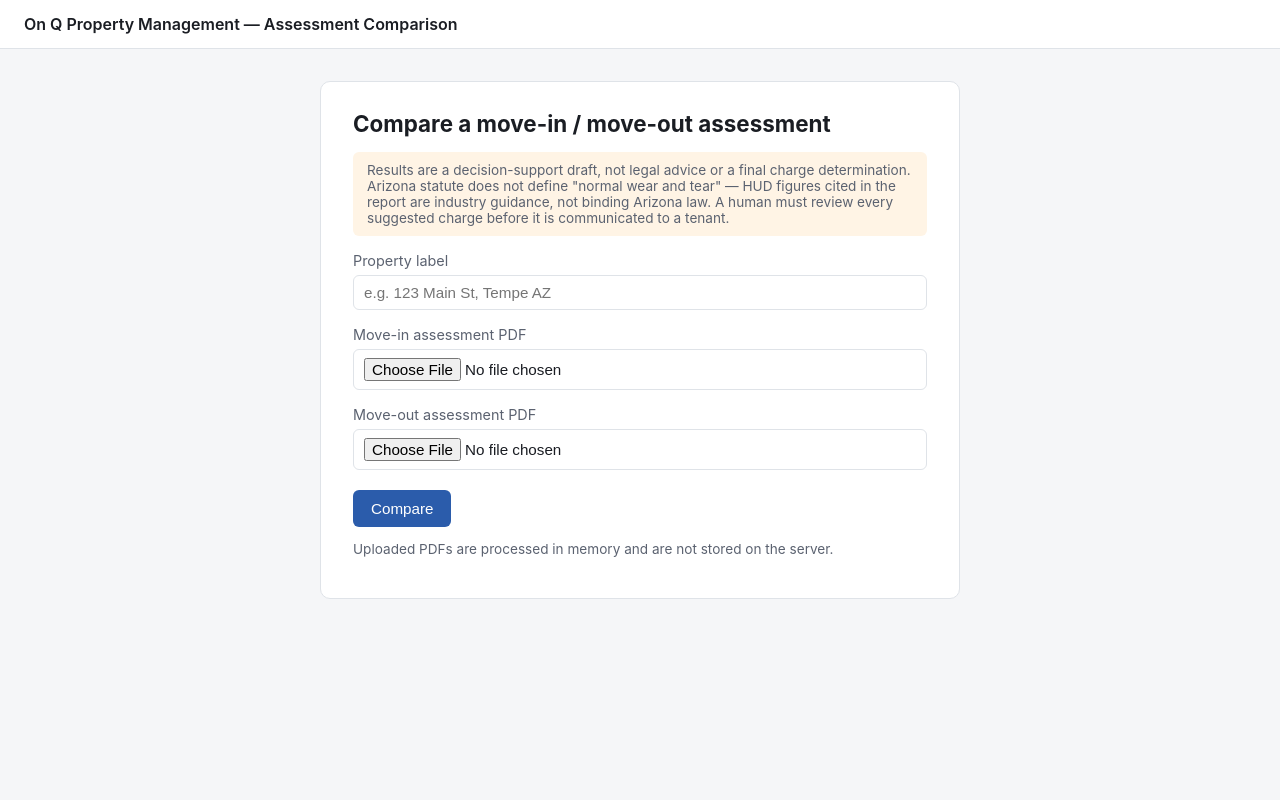
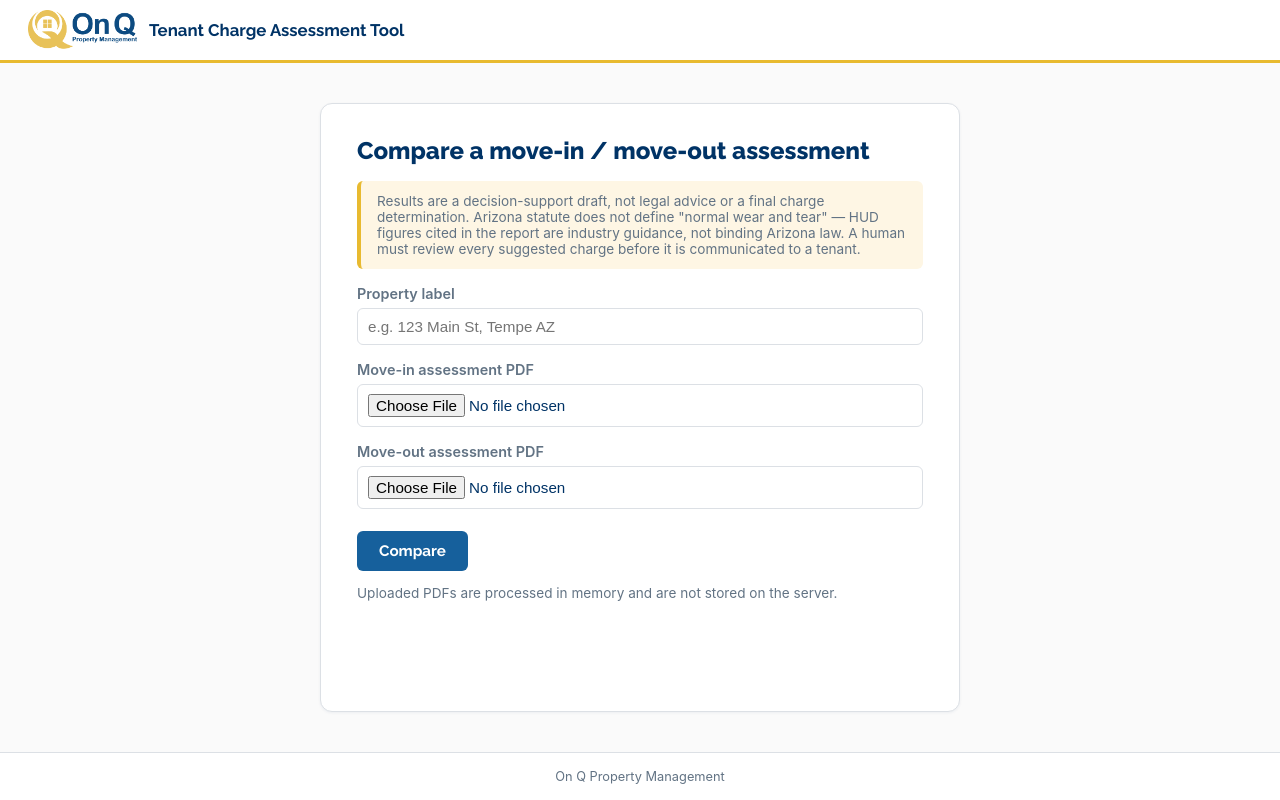
Before and after one commit to jerryreidhead-code/onq-tenant-assessment-tool, a Flask app: page / in a window 1280 px wide. Run offline with Flask 3, Linux system fonts and the light colour scheme.

Commit message:
Rebrand web UI with On Q Property Management styling; exclude lockbox items
- Apply On Q brand colors (navy/gold) and Raleway font pulled from onqpm.com
- Add logo to header, favicon, footer
- Switch dev server default port 5000 -> 8000 (macOS AirPlay Receiver conflict)
- Exclude lockbox/lock box line items from comparison entirely -- property
  manager's own access equipment, not part of tenant unit condition

```diff
--- a/compare_assessments.py
+++ b/compare_assessments.py
@@ -35,6 +35,15 @@ ROOM_KEYWORDS = [
 ROOM_KEYWORDS_SET = set(ROOM_KEYWORDS)
 
 LINE_ITEM_RE = re.compile(r"^(?P<item>[A-Za-z][A-Za-z0-9 /\-']{2,40}?)\s*[:\-]\s*(?P<rest>.+)$")
+
+# Items that are the property manager's own equipment/access, not part of the tenant's
+# unit condition -- always excluded from the comparison, never shown in the report.
+EXCLUDED_ITEM_KEYWORDS = ["lockbox", "lock box"]
+
+
+def is_excluded_item(item_name):
+    name = item_name.lower()
+    return any(kw in name for kw in EXCLUDED_ITEM_KEYWORDS)
 
 
 def load_knowledge_base():
@@ -206,6 +215,8 @@ def diff_assessments(move_in_items, move_out_items, kb):
 
     results = []
     for key, out_item in move_out_idx.items():
+        if is_excluded_item(out_item.item):
+            continue
         in_item = move_in_idx.get(key)
         in_condition = in_item.condition if in_item else "(not present at move-in)"
         unchanged = in_item and in_item.condition.strip().lower() == out_item.condition.strip().lower() and not out_item.notes
--- a/webapp/app.py
+++ b/webapp/app.py
@@ -100,4 +100,5 @@ def _parse_uploaded(file_storage):
 
 
 if __name__ == "__main__":
-    app.run(debug=True, port=5000)
+    # 5000 conflicts with macOS AirPlay Receiver -- use 8000 instead.
+    app.run(debug=True, port=int(os.environ.get("PORT", 8000)))
--- a/webapp/static/style.css
+++ b/webapp/static/style.css
@@ -1,94 +1,159 @@
 :root {
   color-scheme: light dark;
-  --bg: #f5f6f8;
+  --navy: #003366;
+  --primary: #16609C;
+  --primary-glow: #1D7BC9;
+  --gold: #E8BA30;
+  --gold-light: #F0C442;
+  --bg: #FAFAFA;
   --card-bg: #ffffff;
-  --text: #1a1d23;
-  --muted: #5b6270;
-  --border: #dfe3e8;
-  --accent: #2b5cab;
-  --warn-bg: #fff4e5;
-  --chargeable: #fdecec;
-  --wear: #eaf7ec;
-  --review: #fff8e1;
+  --text: #003366;
+  --muted: #627384;
+  --border: #DCE0E5;
+  --muted-bg: #E8EBEE;
+  --warn-bg: #FEF6E4;
+  --chargeable: #FDECEC;
+  --wear: #E9F8F0;
+  --review: #FEF6E4;
+  --success: #2BAB6F;
+  --destructive: #EF4343;
 }
 @media (prefers-color-scheme: dark) {
   :root {
-    --bg: #14161a;
-    --card-bg: #1d2025;
-    --text: #e7e9ec;
-    --muted: #9aa1ac;
-    --border: #33373f;
-    --accent: #6fa0e6;
-    --warn-bg: #3a2f1a;
-    --chargeable: #3a2323;
-    --wear: #22321f;
-    --review: #362f18;
+    --bg: #12181f;
+    --card-bg: #1b232c;
+    --text: #eaf1f8;
+    --muted: #9aabbb;
+    --border: #2b3742;
+    --muted-bg: #202a33;
+    --primary: #4791c9;
+    --primary-glow: #5fa4d8;
+    --warn-bg: #2c2412;
+    --chargeable: #331f1f;
+    --wear: #1c2f24;
+    --review: #2c2412;
   }
 }
+:root[data-theme="dark"] {
+  --bg: #12181f; --card-bg: #1b232c; --text: #eaf1f8; --muted: #9aabbb;
+  --border: #2b3742; --muted-bg: #202a33; --primary: #4791c9; --primary-glow: #5fa4d8;
+  --warn-bg: #2c2412; --chargeable: #331f1f; --wear: #1c2f24; --review: #2c2412;
+}
+:root[data-theme="light"] {
+  --bg: #FAFAFA; --card-bg: #ffffff; --text: #003366; --muted: #627384;
+  --border: #DCE0E5; --muted-bg: #E8EBEE; --primary: #16609C; --primary-glow: #1D7BC9;
+  --warn-bg: #FEF6E4; --chargeable: #FDECEC; --wear: #E9F8F0; --review: #FEF6E4;
+}
+
 * { box-sizing: border-box; }
 body {
   margin: 0;
   font-family: -apple-system, BlinkMacSystemFont, "Segoe UI", Roboto, sans-serif;
   background: var(--bg);
   color: var(--text);
+  min-height: 100vh;
+  display: flex;
+  flex-direction: column;
+}
+h1, h2, h3, button, .button-link, .brand span {
+  font-family: "Raleway", -apple-system, sans-serif;
 }
 .topbar {
   display: flex;
   justify-content: space-between;
   align-items: center;
-  padding: 14px 24px;
-  border-bottom: 1px solid var(--border);
+  padding: 10px 28px;
+  border-bottom: 3px solid var(--gold);
   background: var(--card-bg);
 }
-.brand { font-weight: 600; }
+.brand {
+  display: flex;
+  align-items: center;
+  gap: 12px;
+  text-decoration: none;
+  color: var(--navy);
+}
+.brand .logo { height: 40px; width: auto; display: block; }
+.brand span { font-weight: 700; font-size: 1.05rem; color: var(--text); }
 .logout { color: var(--muted); text-decoration: none; font-size: 14px; }
-main { padding: 32px 20px; display: flex; justify-content: center; }
+main { flex: 1; padding: 40px 20px; display: flex; justify-content: center; }
+.footer {
+  text-align: center;
+  font-size: 0.8rem;
+  color: var(--muted);
+  padding: 16px;
+  border-top: 1px solid var(--border);
+  background: var(--card-bg);
+}
 .card {
   background: var(--card-bg);
   border: 1px solid var(--border);
-  border-radius: 10px;
-  padding: 28px 32px;
+  border-radius: 12px;
+  padding: 32px 36px;
   max-width: 640px;
   width: 100%;
+  box-shadow: 0 1px 3px rgba(0,51,102,0.06);
 }
 .card.wide { max-width: 1100px; overflow-x: auto; }
 .card.narrow { max-width: 360px; }
-h1 { font-size: 1.4rem; margin-top: 0; }
-label { display: block; margin: 16px 0 6px; font-size: 0.9rem; color: var(--muted); }
+h1 {
+  font-size: 1.5rem;
+  margin-top: 0;
+  color: var(--navy);
+  font-weight: 800;
+}
+label { display: block; margin: 16px 0 6px; font-size: 0.9rem; color: var(--muted); font-weight: 600; }
 input[type=text], input[type=password], input[type=file] {
   width: 100%;
-  padding: 8px 10px;
+  padding: 9px 10px;
   border: 1px solid var(--border);
   border-radius: 6px;
   background: transparent;
   color: var(--text);
   font-size: 0.95rem;
 }
+input[type=text]:focus, input[type=password]:focus {
+  outline: none;
+  border-color: var(--primary);
+  box-shadow: 0 0 0 3px rgba(22,96,156,0.15);
+}
 button, .button-link {
-  margin-top: 20px;
-  padding: 10px 18px;
+  margin-top: 22px;
+  padding: 11px 22px;
   border: none;
   border-radius: 6px;
-  background: var(--accent);
+  background: var(--primary);
   color: #fff;
   font-size: 0.95rem;
+  font-weight: 700;
   cursor: pointer;
   display: inline-block;
   text-decoration: none;
+  transition: background 0.15s ease;
 }
+button:hover, .button-link:hover { background: var(--primary-glow); }
 .disclaimer {
   font-size: 0.85rem;
   color: var(--muted);
   background: var(--warn-bg);
-  padding: 10px 14px;
+  border-left: 4px solid var(--gold);
+  padding: 12px 16px;
   border-radius: 6px;
 }
 .note { font-size: 0.85rem; color: var(--muted); }
-.flash p { color: #b3261e; }
-.warnings p { color: #b3261e; }
-table { border-collapse: collapse; width: 100%; margin-top: 16px; font-size: 0.88rem; }
-th, td { border: 1px solid var(--border); padding: 8px 10px; text-align: left; vertical-align: top; }
-th { background: rgba(127,127,127,0.08); }
+.flash p { color: var(--destructive); font-weight: 600; }
+.warnings p { color: var(--destructive); }
+table { border-collapse: collapse; width: 100%; margin-top: 18px; font-size: 0.88rem; }
+th, td { border: 1px solid var(--border); padding: 9px 11px; text-align: left; vertical-align: top; }
+th {
+  background: var(--navy);
+  color: #fff;
+  font-family: "Raleway", sans-serif;
+  font-weight: 700;
+  font-size: 0.8rem;
+  text-transform: uppercase;
+  letter-spacing: 0.03em;
+}
 tr.row-chargeable td { background: var(--chargeable); }
 tr.row-wear td { background: var(--wear); }
 tr.row-review td { background: var(--review); }
--- a/webapp/templates/base.html
+++ b/webapp/templates/base.html
@@ -4,11 +4,18 @@
   <meta charset="utf-8">
   <meta name="viewport" content="width=device-width, initial-scale=1">
   <title>{% block title %}Tenant Charge Assessment Tool{% endblock %}</title>
+  <link rel="preconnect" href="https://fonts.googleapis.com">
+  <link rel="preconnect" href="https://fonts.gstatic.com" crossorigin>
+  <link href="https://fonts.googleapis.com/css2?family=Raleway:wght@400;600;700;800&display=swap" rel="stylesheet">
   <link rel="stylesheet" href="{{ url_for('static', filename='style.css') }}">
+  <link rel="icon" href="{{ url_for('static', filename='img/logo-blue.png') }}">
 </head>
 <body>
   <header class="topbar">
-    <span class="brand">On Q Property Management &mdash; Assessment Comparison</span>
+    <a class="brand" href="{{ url_for('index') }}">
+      <img src="{{ url_for('static', filename='img/logo-blue.png') }}" alt="On Q Property Management" class="logo">
+      <span>Tenant Charge Assessment Tool</span>
+    </a>
     {% if session.get('authed') %}<a class="logout" href="{{ url_for('logout') }}">Log out</a>{% endif %}
   </header>
   <main>
@@ -21,5 +28,6 @@
     {% endwith %}
     {% block content %}{% endblock %}
   </main>
+  <footer class="footer">On Q Property Management</footer>
 </body>
 </html>
```
Also changed, not shown: webapp/static/img/logo-blue.png (added).
